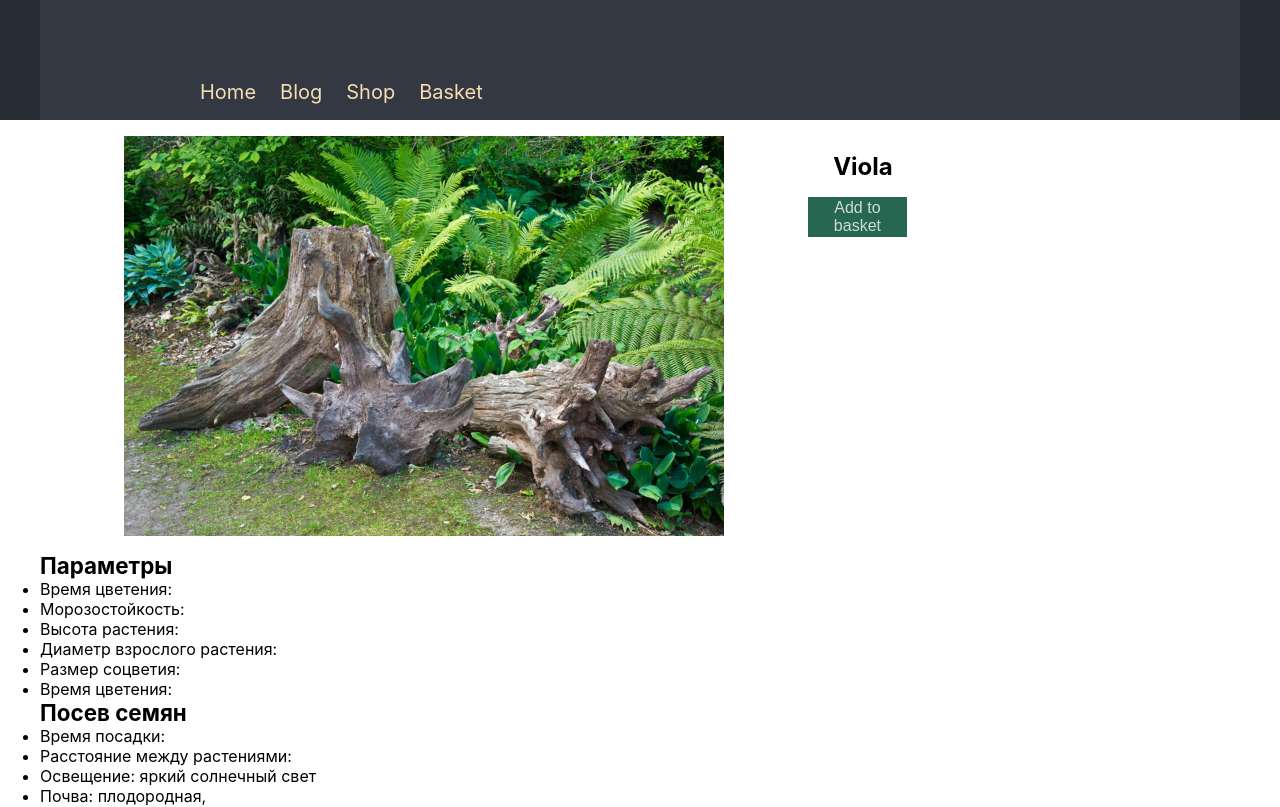
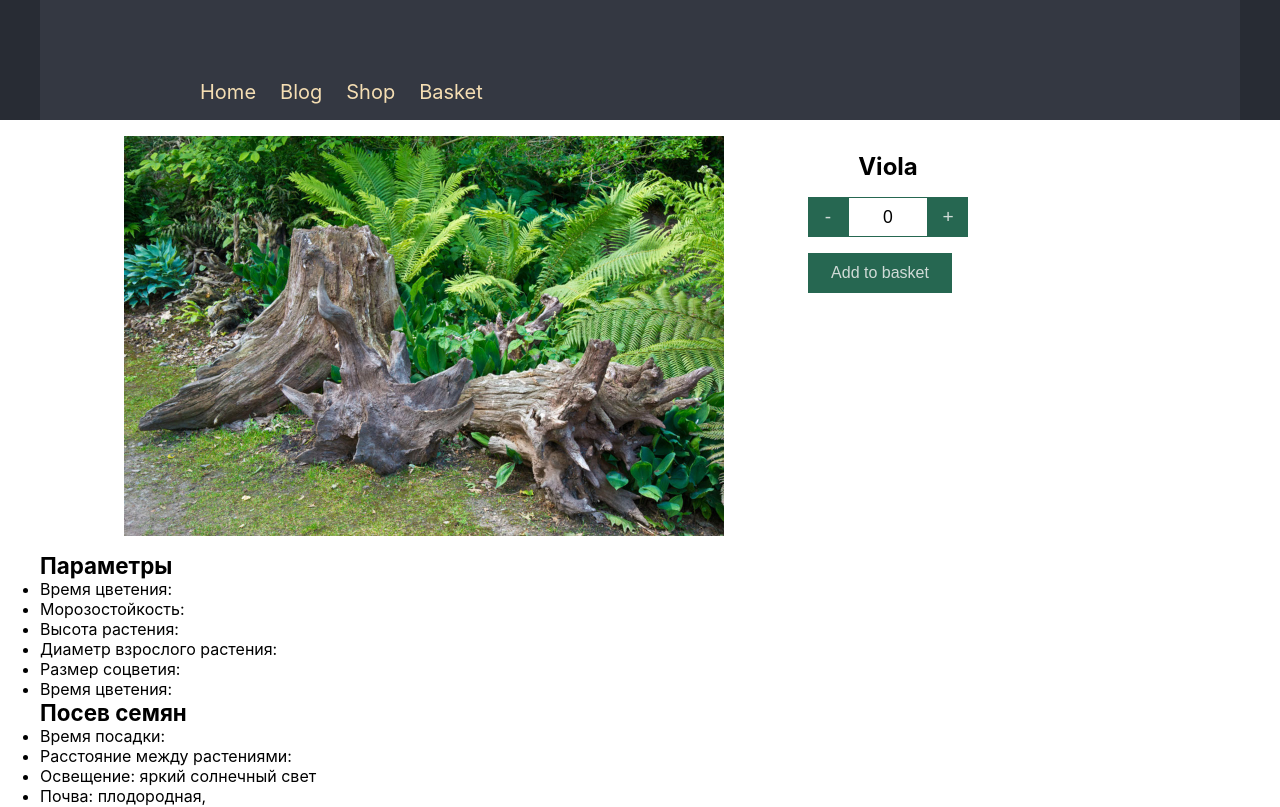
Before and after one commit to ikindiBy/flosta, a React (Create React App) app: page /product/1002 in a window 1280 px wide. Shown: the top 807 px of the page. Built offline with nearby package versions, Linux system fonts and the light colour scheme.

Commit message:
fix: refactoring inputCounter and add one to DP

```diff
--- a/src/actions/index.js
+++ b/src/actions/index.js
@@ -1,5 +1,3 @@
-import { SHOW_ALL } from '../constants';
-
 export const addToBasketAction = id => ({
     type: 'ADD_TO_BASKET',
     id
--- a/src/components/Basket/Basket.css
+++ b/src/components/Basket/Basket.css
@@ -46,38 +46,12 @@
   -webkit-appearance: none;
   /* margin: 0;  */
 }
-/*
-.shop__list {
-    width: 85%;
-    display: flex;
-    flex-wrap: wrap;
-    justify-content: space-evenly;
+
+.basket-item__remove-button {
+    width: 120px;
+    height: 40px;
+    background-color: rgba(77, 1, 73, 0.85);
+    color: rgb(208, 219, 215);
+    border: none;
+    font-size: 1rem;
 }
-
-.shop__sidebar {
-    max-width: 250px;
-    width: 15%;
-    height: 100%;
-    background-color: rgba(193, 236, 74, 0.8);
-    padding-left: 16px;
-}
-
-.shop__sidebar ul {
-    list-style: none;
-}
-
-.shop__sidebar a {
-    color: black;
-}
-
-.shop__first-level-list li {
-    margin-bottom: 12px;
-}
-
-.shop__second-level-list {
-    margin-left: 16px;
-}
-
-.shop__second-level-list li{
-    margin-bottom: 8px;
-} */
--- a/src/components/Basket/BasketItem.js
+++ b/src/components/Basket/BasketItem.js
@@ -1,6 +1,6 @@
-import React, {useState} from 'react';
+import React from 'react';
 import Button from '../Button';
-import InputCounter from './InputCounter';
+import InputCounter from '../InputCounter/InputCounter';
 
 
 const BasketItem = ({product, removeFromBasket, changeQuantity}) => {
--- a/src/components/Button/Button.css
+++ b/src/components/Button/Button.css
@@ -3,3 +3,8 @@
     background-color: transparent;
     cursor: pointer;
 }
+
+.button-base--main-theme {
+    background-color: rgba(1, 77, 51, .85);
+    color: rgb(208, 219, 215);
+}
--- a/src/components/DetailPage/DetailPage.css
+++ b/src/components/DetailPage/DetailPage.css
@@ -38,6 +38,7 @@
     color: rgb(208, 219, 215);
     border: none;
     font-size: 1rem;
+    margin-top: 16px;
 }
 
 .detail-page__button--added {
--- a/src/components/DetailPage/index.js
+++ b/src/components/DetailPage/index.js
@@ -1,7 +1,14 @@
 import React from 'react';
 import { connect } from 'react-redux';
 
-import { addToBasketAction, removeFromBasketAction } from '../../actions';
+import InputCounter from '../InputCounter/InputCounter';
+
+
+import {
+    addToBasketAction,
+    removeFromBasketAction,
+    changeQuantityAction
+} from '../../actions';
 
 import Button from '../Button';
 
@@ -15,17 +22,23 @@ const _DetailPage = (props) => {
         addToBasket,
         removeFromBasket,
         products,
+        changeQuantity,
     } = props;
 
-    const product = products.find(product => product.productId === parseInt(params.id, 10));
+    const currentID = parseInt(params.id, 10);
 
-    const { inBasket } = product;
+    const product = products.find(product => product.productId === currentID);
 
-    console.log('____________>>', +params.id, product);
+    const { inBasket, quantityInBasket } = product;
+
+    console.log('____________>>', currentID, product);
 
     const changeBasketState = () => {
-        console.log('_______ --- _____>>', params.id);
-        inBasket ? removeFromBasket(+params.id) : addToBasket(+params.id)
+        inBasket ? removeFromBasket(currentID) : addToBasket(currentID)
+    };
+
+    const changeAmount = (amount) => {
+        changeQuantity(currentID, amount);
     };
 
     return (
@@ -39,6 +52,7 @@ const _DetailPage = (props) => {
             </div>
             <div className="detail-page__main-description">
                 <h2>{product.title}</h2>
+                <InputCounter onInputChange={changeAmount} quantityInBasket={quantityInBasket}/>
                 <Button
                     text={!inBasket ? "Add to basket" : "Remove from basket"}
                     className={`detail-page__button ${inBasket ? "detail-page__button--added" : ""}`}
@@ -93,8 +107,6 @@ const _DetailPage = (props) => {
     );
 };
 
-// const mapStateToProps = state => {};
-
 const mapStateToProps = state => ({
     products: state.productsReducer.products,
 })
@@ -102,6 +114,7 @@ const mapStateToProps = state => ({
 const mapDispatchToProps = dispatch => ({
     addToBasket: id => dispatch(addToBasketAction(id)),
     removeFromBasket: id => dispatch(removeFromBasketAction(id)),
+    changeQuantity: (id, quantity) => dispatch(changeQuantityAction(id, quantity)),
 })
 
 export default connect(mapStateToProps, mapDispatchToProps)(_DetailPage)
--- /dev/null
+++ b/src/components/InputCounter/InputCounter.css
@@ -0,0 +1,32 @@
+.input-counter {
+    height: 40px;
+    display: flex;
+    flex-direction: row;
+    justify-content: center;
+    align-items: center;
+}
+
+.input-counter input {
+    height: 100%;
+    width: 80px;
+    font-size: 1.1rem;
+    text-align: center;
+    border: 1px solid rgba(1, 77, 51, .85);
+    box-sizing: border-box;
+    padding: 0;
+}
+
+.input-counter__add-button,
+.input-counter__minus-button {
+    height: 100%;
+    width: 40px;
+    background-color: rgba(1, 77, 51, .85);
+    color: rgb(208, 219, 215);
+    border: none;
+    font-size: 1.2rem;
+}
+
+.input-counter input[type=number]::-webkit-inner-spin-button,
+.input-counter input[type=number]::-webkit-outer-spin-button {
+  -webkit-appearance: none;
+}
--- a/src/components/Basket/InputCounter.js
+++ b/src/components/InputCounter/InputCounter.js
@@ -1,5 +1,7 @@
 import React from 'react';
 import Button from '../Button';
+
+import './InputCounter.css';
 
 const InputCounter = ({ onInputChange, quantityInBasket }) => {
 
--- a/src/reducers/productsReducer.js
+++ b/src/reducers/productsReducer.js
@@ -16,25 +16,25 @@ const productsReducer = (state = initialState, action) => {
       case 'ADD_TO_BASKET':
         return {
           products: state.products.map(
-            item => item.productId === action.id ? {...item, inBasket: !item.inBasket, quantityInBasket: 1} : item
+            item => item.productId === action.id
+            ? {
+                ...item,
+                inBasket: !item.inBasket,
+                quantityInBasket: item.quantityInBasket || 1,
+            }
+            : item
             ),
-          // productsInBasket: [
-          //   ...state.productsInBasket,
-          //   state.products.filter(item => item.productId === action.id)[0],
-          // ]
         }
       case 'REMOVE_FROM_BASKET':
           return {
             products: state.products.map(
-              item => item.productId === action.id ? {...item, inBasket: !item.inBasket} : item
+              item => item.productId === action.id
+              ? {...item, inBasket: !item.inBasket, quantityInBasket: 1}
+              : item
               ),
-            // productsInBasket: [
-            //   ...state.productsInBasket.filter(item => item.productId !== action.id),
-            // ]
           }
 
       case 'CHANGE_QUANTITY_IN_BASKET':
-        // console.log('______action_', action);
           return {
             ...state,
             products: state.products.map(
```
